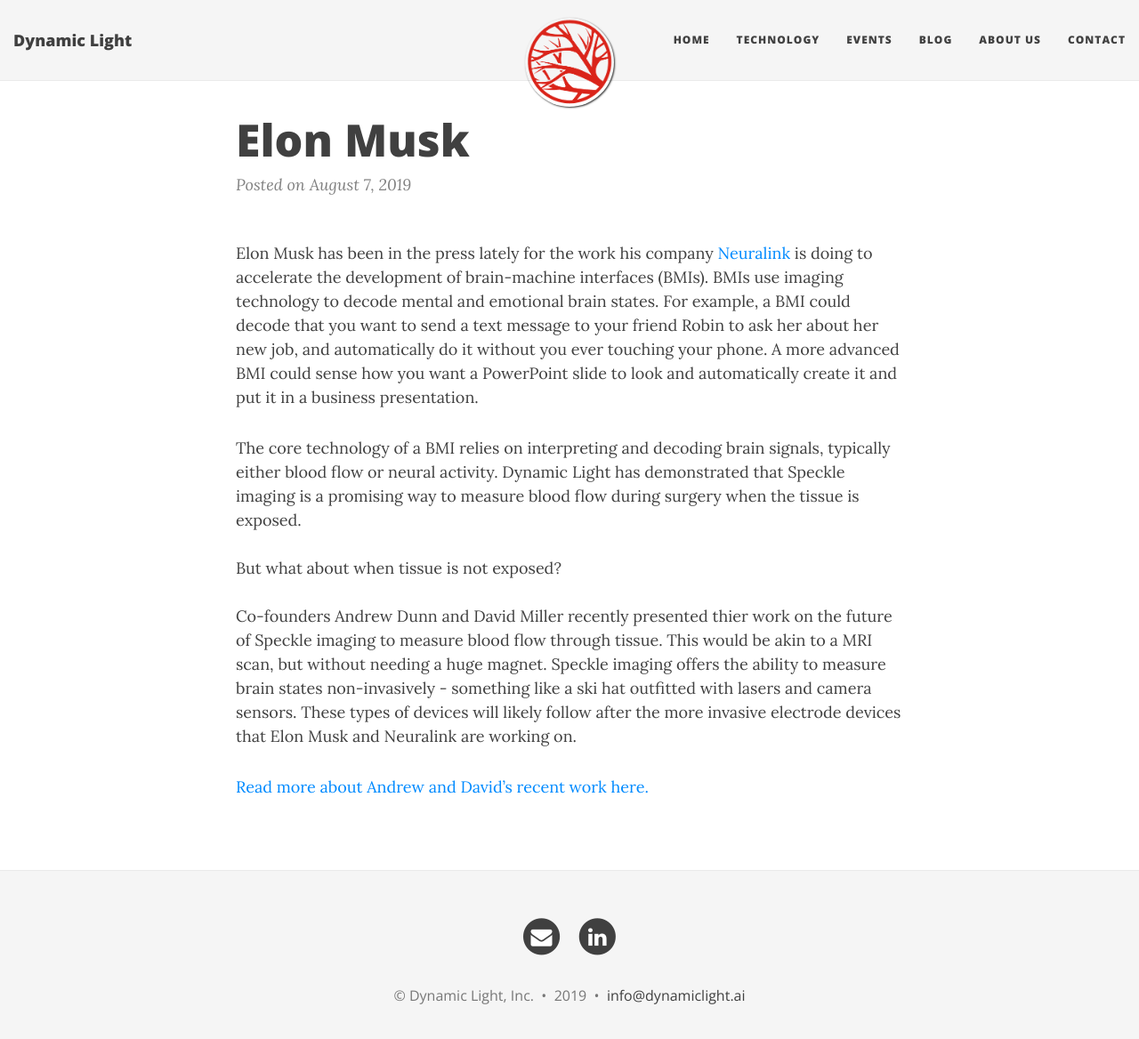
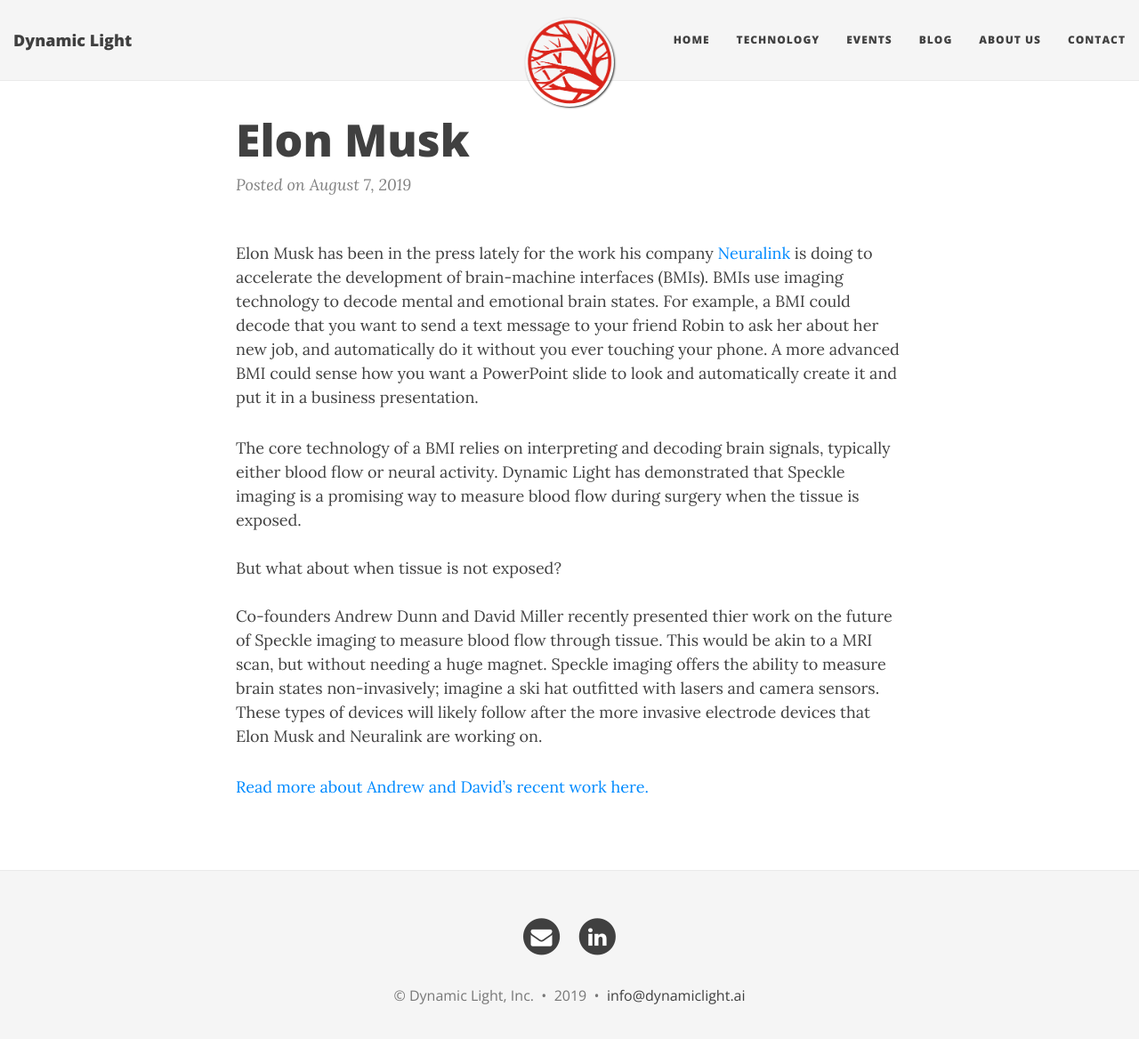
Before and after one commit to Dynamic-Light/millerd8.github.io, a Jekyll site: the page built from _posts/2019-08-07-Elon-Musk.md, in a window 1280 px wide and 1181 px high. Shown: the top 1168 px of the window at 89% size. Built offline with Jekyll 4.4.1, drawn with Linux system fonts in a browser that asks for light colours; nearby versions of some CDN libraries.

Commit message:
Update 2019-08-07-Elon-Musk.md

```diff
--- a/_posts/2019-08-07-Elon-Musk.md
+++ b/_posts/2019-08-07-Elon-Musk.md
@@ -17,7 +17,7 @@
 <br>
 Co-founders Andrew Dunn and David Miller recently presented thier work on the future of Speckle imaging to measure blood flow
 through tissue. This would be akin to a MRI scan, but without needing a huge magnet. Speckle imaging offers the ability to
-measure brain states non-invasively - something like a ski hat outfitted with lasers and camera sensors. These types of
+measure brain states non-invasively; imagine a ski hat outfitted with lasers and camera sensors. These types of
 devices will likely follow after the more invasive electrode devices that Elon Musk and Neuralink are working on.
 
 <a href="https://www.spiedigitallibrary.org/conference-proceedings-of-spie/10877/1087707/Computational-speckle-contrast-optical-tomography-%7c-2019-%7c-Miller-%7c/10.1117/12.2512456.short?SSO=1"> Read more about Andrew and David's recent work here.</a>
```
